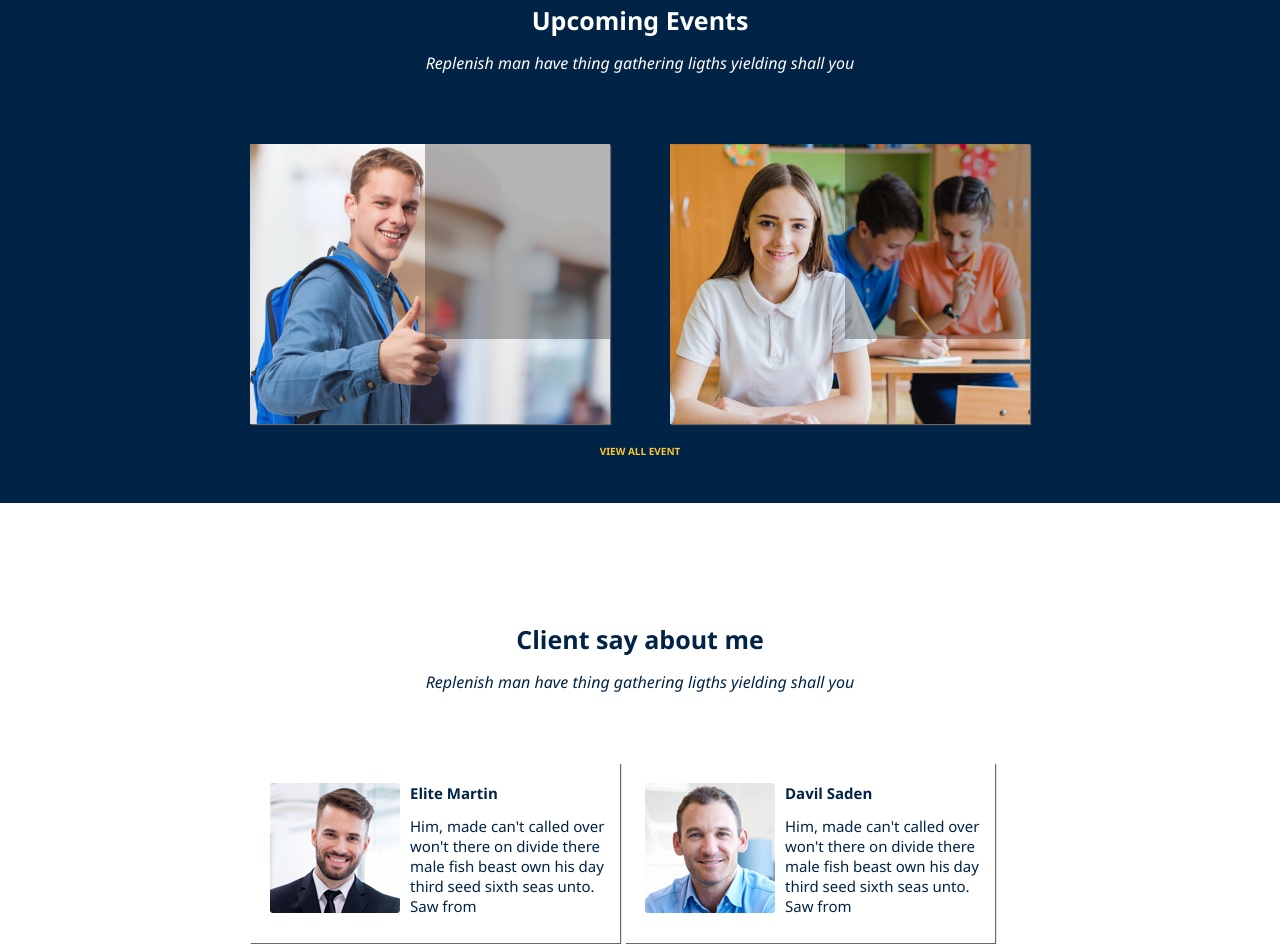
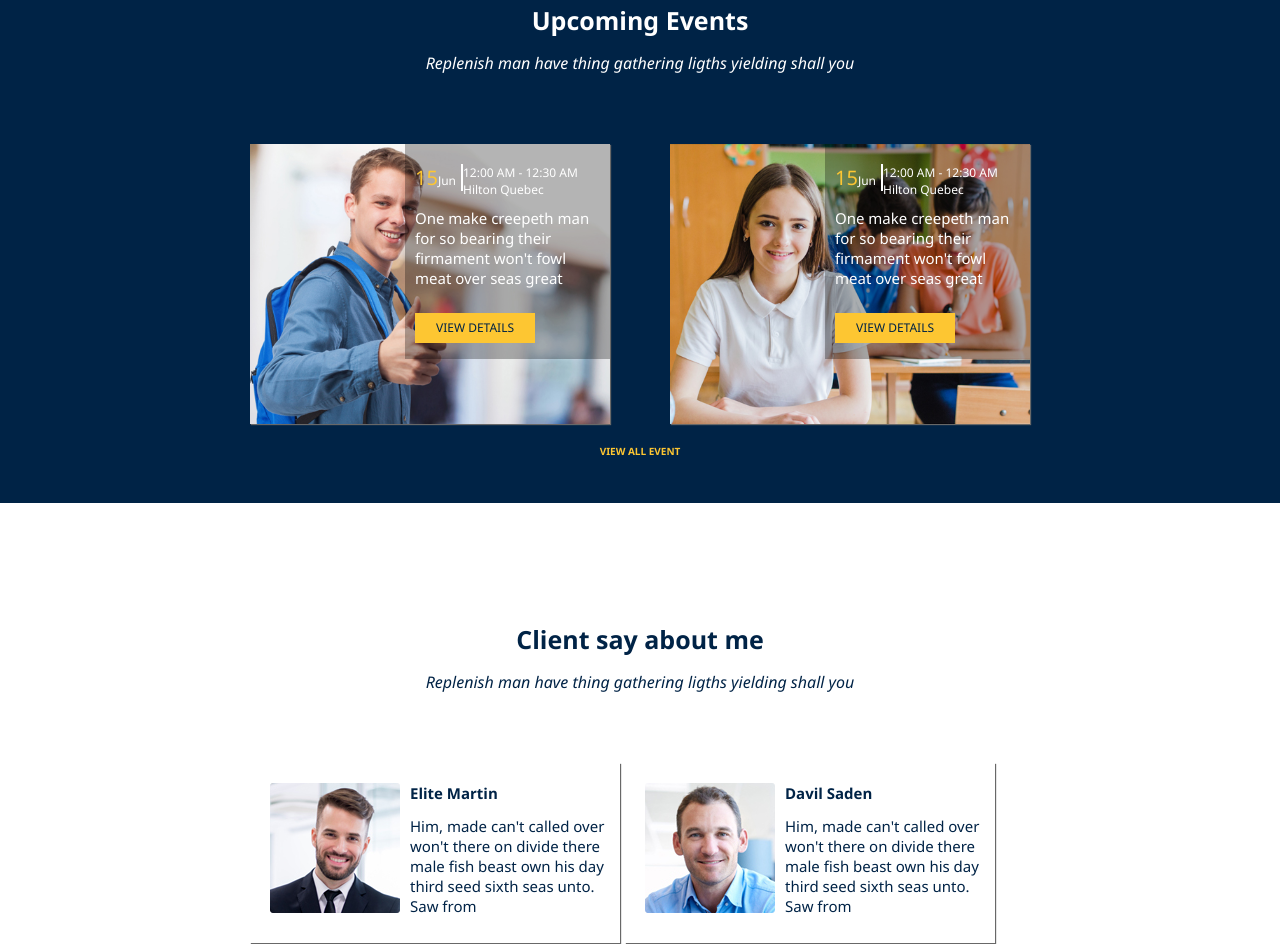
Before and after one commit to adasextagen/primeraWeb, a plain HTML site: page index.html in a window 1280 px wide. Shown: the part 3397-4341 px from the top of the page. Drawn offline with Linux system fonts and the light colour scheme.

Commit message:
modificacion event

```diff
--- a/index.html
+++ b/index.html
@@ -204,10 +204,30 @@
           <p class="center-parragraph">Replenish man have thing gathering ligths yielding shall you</p>
           <div class="events-list">
             <div class="events-items-one">
-              <div class="events-details"></div>
+              <div class="events-details">
+                <div class="date-time-event">
+                  <p class="date-event"><span>15</span>Jun</p>
+                  <div class="time-event">
+                    <p> 12:00 AM - 12:30 AM</p>
+                    <p> Hilton Quebec</p>
+                  </div>
+                </div>
+                <p class="text-event">One make creepeth man for so bearing their firmament won't fowl meat over seas great</p>
+                <a href="#" class="view-details-button">VIEW DETAILS</a>
+              </div>
             </div>
             <div class="events-items-two">
-              <div class="events-details"></div>
+              <div class="events-details">
+                <div class="date-time-event">
+                  <p  class="date-event"><span>15</span>Jun</p>
+                  <div class="time-event">
+                    <p> 12:00 AM - 12:30 AM</p>
+                    <p> Hilton Quebec</p>
+                  </div>
+                </div>
+                <p class="text-event">One make creepeth man for so bearing their firmament won't fowl meat over seas great</p>
+                <a href="#" class="view-details-button">VIEW DETAILS</a>
+              </div>
             </div>
           </div>
           <a href="#" class="view-all">VIEW ALL EVENT</a>
--- a/styles/styles.css
+++ b/styles/styles.css
@@ -462,7 +462,57 @@ div.courses-items h4 {
     height: 195px;
     top:0;
     right: 0;
+    padding: 10px;
+    font-size: 12px;
 }
+
+.date-time-event{
+    margin: 10px 0;
+}
+
+.date-event {
+    display:block;
+    float:left;
+    margin: 0;
+    padding-right: 5px;
+    border-right: 2px solid #fff;
+}
+
+.date-event span{
+    font-size:20px;
+    color: rgb(253, 198, 50);
+}
+
+.time-event p{
+    text-align: left;
+    margin: 0;
+    padding-left:5px;
+}
+
+.text-event{
+    text-align: left;
+    margin: 10px 0;
+    font-size:15px;
+}
+
+
+.view-details-button {
+    display:block;
+    background-color: rgb(253, 198, 50);
+    color: rgb(0, 35, 70);
+    font-size: 12px;
+    width: 120px;
+    height: 30px;
+    line-height: 30px;
+    float: left;
+    margin:15px 0;
+    text-align:center;
+}
+
+.view-details-button:hover{
+    background-color: rgb(0, 35, 70);
+    color: rgb(253, 198, 50);
+ }
 
 .view-all{
     display: block;
```
